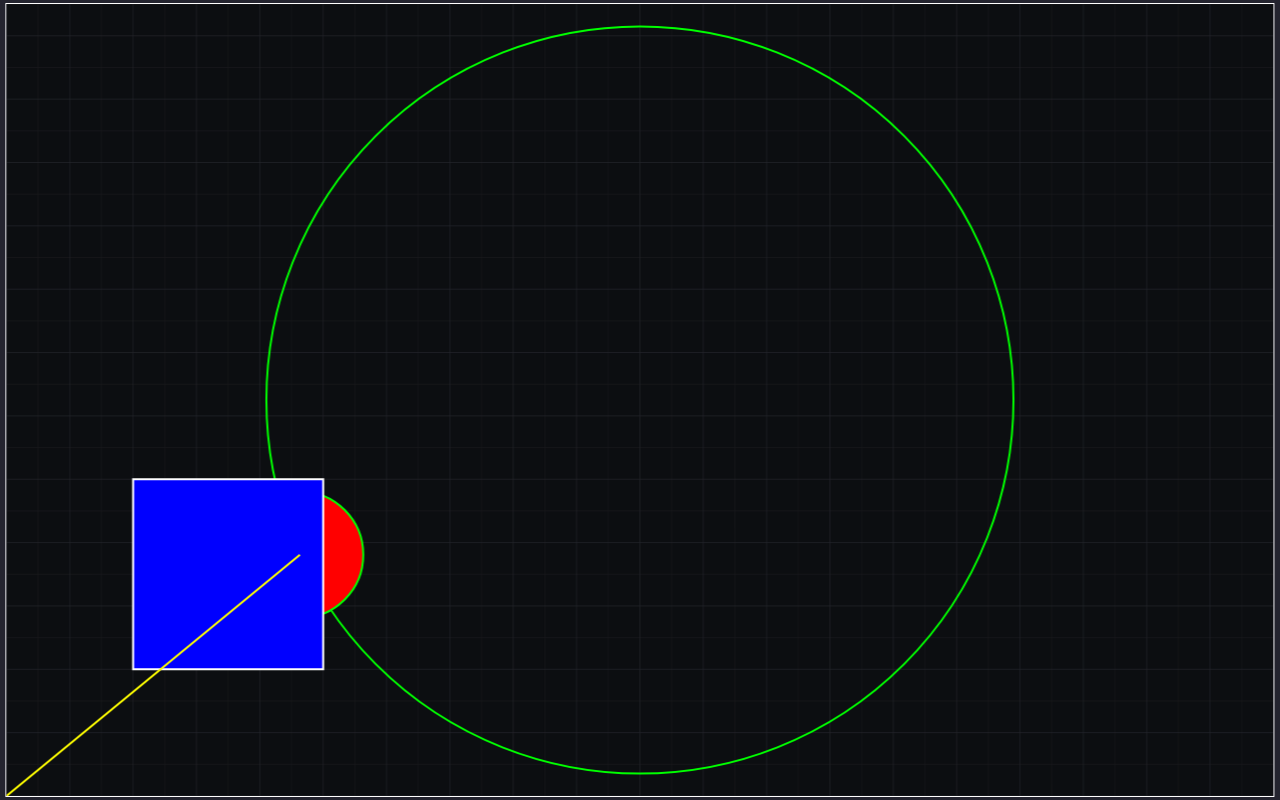
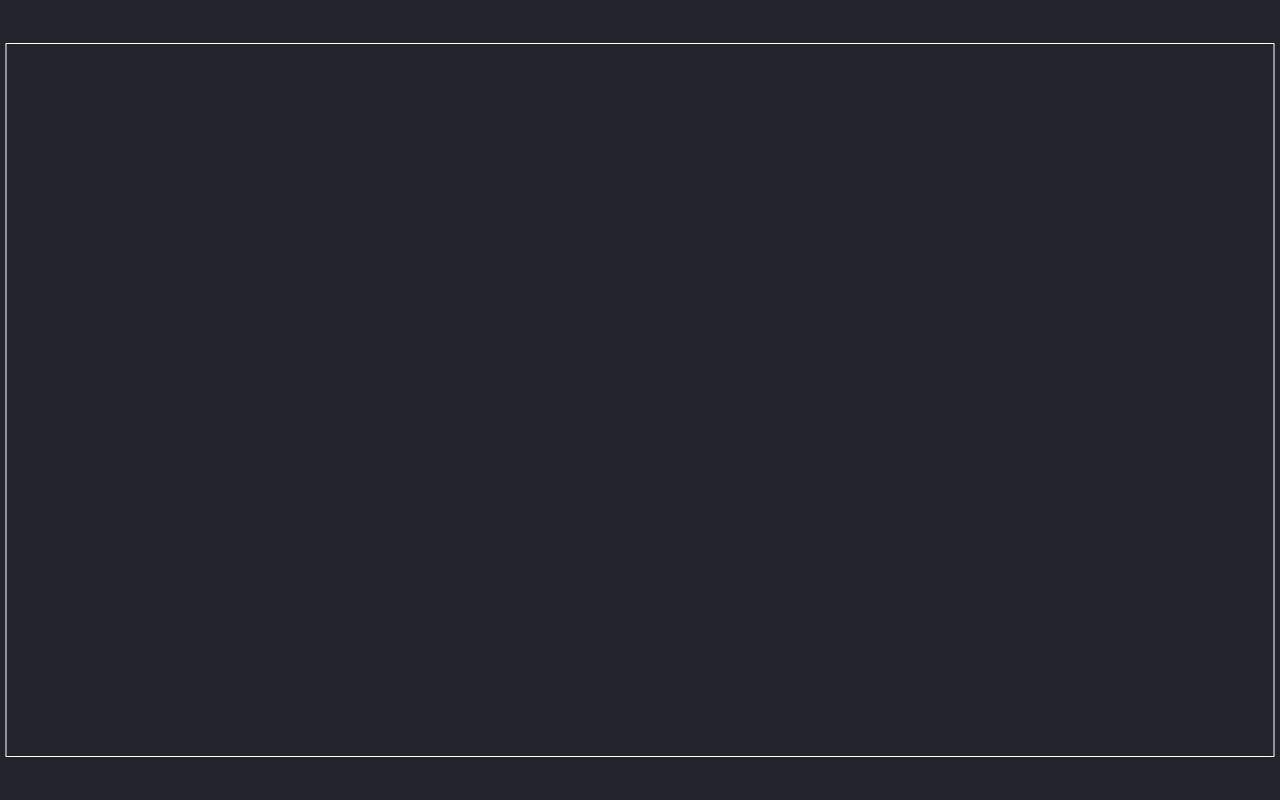
Before and after one commit to nilsblix/xpbd, a plain HTML site: page index.html in a window 1280 px wide. Drawn offline with Linux system fonts and the light colour scheme.

Commit message:
blehbleh

```diff
--- a/index.html
+++ b/index.html
@@ -9,6 +9,7 @@
     <style>
         body {
             background-color: rgb(36, 36, 47);
+            overflow: hidden;
         }
 
         #engine {
@@ -17,8 +18,8 @@
             left: 50%;
             transform: translate(-50%, -50%);
             border: 1px solid white;
-            width: 99vw;
-            height: 99vh;
+            /* width: 99vw;
+            height: 99vh; */
 
         }
     </style>
--- a/src/main.js
+++ b/src/main.js
@@ -1,42 +1,9 @@
-import { Units } from "./_units.js";
-import { Vector2 } from "./_math.js";
-import { Render } from "./_render.js";
+import { Units } from "./utils/units.js";
+import { Vector2 } from "./utils/math.js";
+import { Render } from "./utils/render.js";
+import { ScopedTimer } from "./utils/scoper_timer.js";
 
 const canvas = document.getElementById("engine");
 
 Units.init(canvas);
 Render.init(canvas.getContext("2d"));
-
-const circle_pos = Vector2.scale(3/4, Units.DIMS);
-
-const loop = () => {
-
-    Units.init(canvas);
-
-    const pivot_pos = Vector2.scale(1/2, Units.DIMS);
-    circle_pos.rotateAroundPoint(0.01, pivot_pos);
-
-    Render.c.clearRect(0, 0, canvas.width, canvas.height);
-
-    Render.renderBackground();
-
-    Render.c.lineWidth = 2;
-
-    Render.c.fillStyle = "#ff0000";
-    Render.c.strokeStyle = "#00ff00";
-    Render.arc(pivot_pos, Vector2.distance(pivot_pos, Vector2.scale(3/4, Units.DIMS)), true, false);
-    Render.arc(circle_pos, 0.5, true, true);
-
-    Render.c.fillStyle = "#0000ff";
-    Render.c.strokeStyle = "#ffffff";
-    Render.rect(new Vector2(1, 1), new Vector2(1.5, 1.5), true, true);
-
-    // Render.c.fillStyle = "#ff0000";
-    Render.c.strokeStyle = "#ffff00";
-    Render.line(Vector2.zero, circle_pos);
-
-    requestAnimationFrame(loop);
-
-}
-
-loop();
--- a/src/_render.js
+++ b/src/utils/render.js
@@ -1,5 +1,5 @@
-import { Vector2 } from "./_math.js";
-import { Units } from "./_units.js";
+import { Vector2 } from "./math.js";
+import { Units } from "./units.js";
 
 export class Render {
     static c;
--- /dev/null
+++ b/src/utils/scoper_timer.js
@@ -0,0 +1,36 @@
+/*
+EXAMPLE:
+
+const timer = new ScopedTimer();
+
+function foo(mult) {
+    let a = 10;
+    for (let i = 0; i < 100_000_000; i++) {
+        a *= mult;
+    }
+    return a;
+}
+
+const a = timer.measure(() => foo(0.9999999999));
+*/
+export class ScopedTimer {
+    constructor() {
+        this.dt = 0;
+    }
+
+    /**
+     * The time "foo" takes is stored in this.dt as SECONDS.
+     * @param {Function} foo Can be void or not.
+     * @returns void or whatever foo returns
+     */
+    measure(foo) {
+        const st = performance.now();
+        const result = foo();
+        const et = performance.now();
+        this.dt = et - st;
+        this.dt *= 1E-3;
+
+        return result;
+    }
+
+}
--- a/src/_units.js
+++ b/src/utils/units.js
@@ -1,38 +1,39 @@
-import {Vector2} from "./_math.js";
+import { Vector2 } from "./math.js";
 
 export class Units {
     static WIDTH = 10;
-    static HEIGHT;
+    static RATIO = 16 / 9;
+    static HEIGHT = this.WIDTH / this.RATIO;
 
     static DIMS = new Vector2(undefined, undefined);
 
     static mult_c2s;
     static mult_s2c;
 
-    static canvas = {width: 0, height: 0};
+    static canvas = { width: 0, height: 0 };
 
-    static NUM_LINES = {x: 20, y: undefined};
+    static NUM_LINES = { x: 20, y: 20 / this.RATIO };
 
     /**
-     * @param {HTMLCanvasElement} canvas
-     */
+    * @param {HTMLCanvasElement} canvas
+    */
     static init(canvas) {
-        canvas.width = canvas.clientWidth;
-        canvas.height = canvas.clientHeight;
-
-        this.RATIO = canvas.width / canvas.height;
-        this.HEIGHT = this.WIDTH / this.RATIO;
-
-        this.DIMS = new Vector2(this.WIDTH, this.HEIGHT);
-
-        this.mult_c2s = this.WIDTH / canvas.WIDTH;
-        this.mult_s2c = canvas.width / this.WIDTH;
+        const window_ratio = window.innerWidth / window.innerHeight;
+        if (window_ratio > this.RATIO) {
+            canvas.height = 0.99 * window.innerHeight;
+            canvas.width = canvas.height * this.RATIO;
+        } else {
+            canvas.width = 0.99 * window.innerWidth;
+            canvas.height = canvas.width / this.RATIO;
+        }
 
         this.canvas.width = canvas.width;
         this.canvas.height = canvas.height;
 
-        this.NUM_LINES.y = this.NUM_LINES.x / this.RATIO;
+        this.mult_c2s = this.WIDTH / canvas.width;
+        this.mult_s2c = canvas.width / this.WIDTH;
 
+        this.DIMS.set(new Vector2(this.WIDTH, this.HEIGHT));
     }
 
     /**
```
Also changed, not shown: src/physics_state.js (added, +7 -0 lines), src/bodies.js (added), src/engine.js (added), src/force_generators.js (added), src/settings/render_settings.js (added), src/utils/math.js (renamed from src/_math.js).
